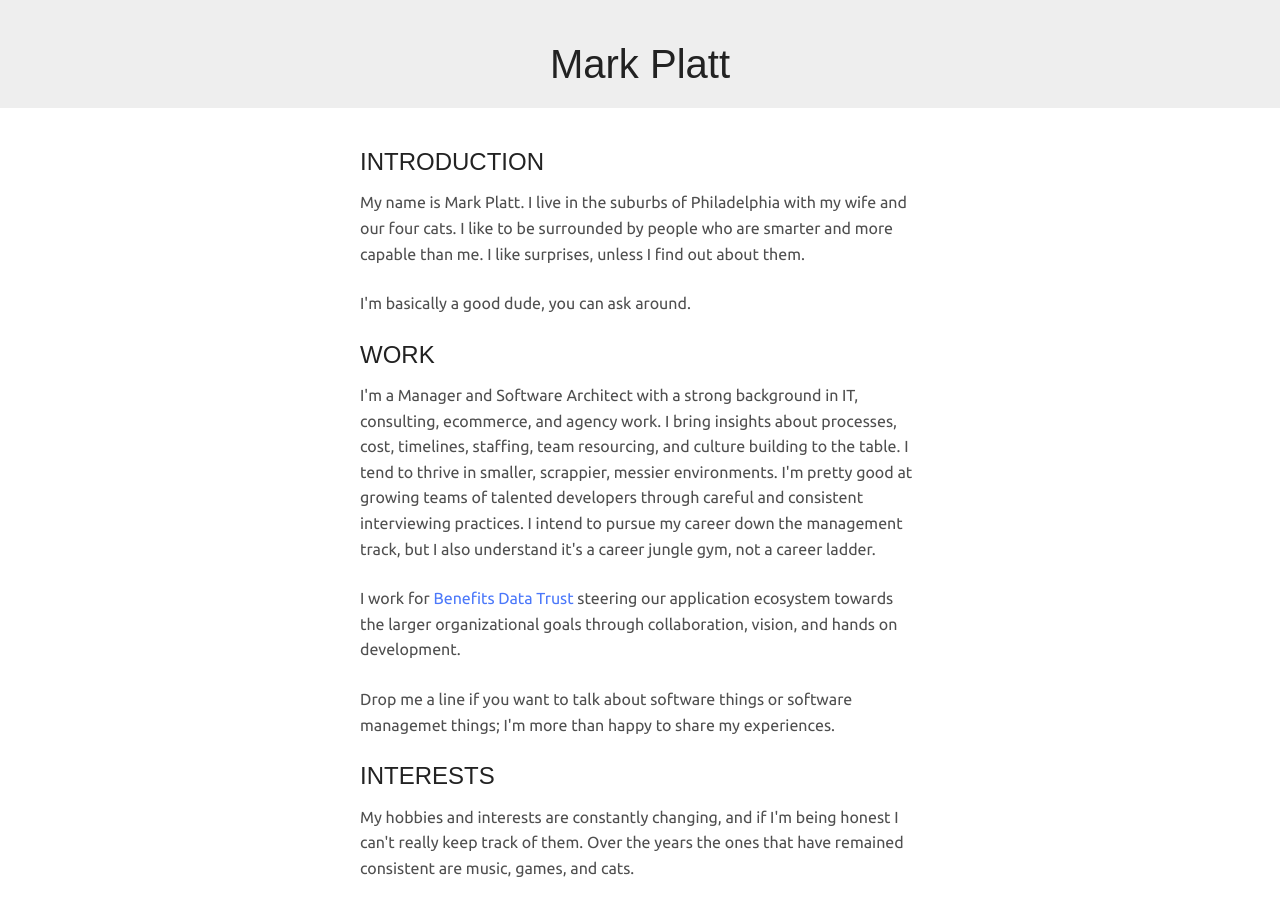
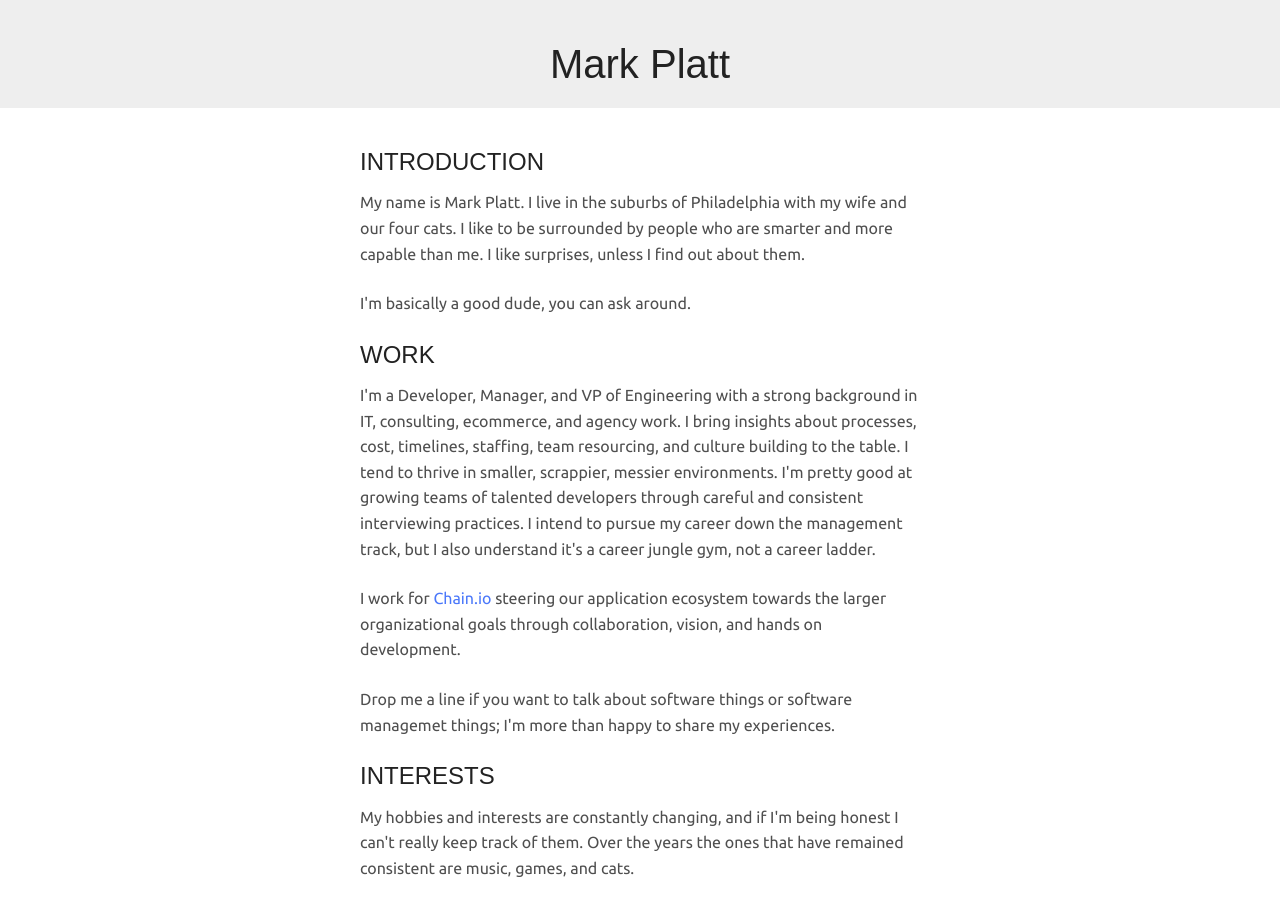
Before and after one commit to mrkplt/mrkplt.github.io, a Jekyll site: the page built from index.html, in a window 1280 px wide and 900 px high. Built offline with Jekyll 4.4.1, drawn with Linux system fonts in a browser that asks for light colours; some web fonts are replaced.

Commit message:
Update work.html

```diff
--- a/_includes/work.html
+++ b/_includes/work.html
@@ -1,9 +1,9 @@
 <h2 id='work'>Work</h2>
 <p>
-  I'm a Manager and Software Architect with a strong background in IT, consulting, ecommerce, and agency work. I bring insights about processes, cost, timelines, staffing, team resourcing, and culture building to the table. I tend to thrive in smaller, scrappier, messier environments. I'm pretty good at growing teams of talented developers through careful and consistent interviewing practices. I intend to pursue my career down the management track, but I also understand it's a career jungle gym, not a career ladder.
+  I'm a Developer, Manager, and VP of Engineering with a strong background in IT, consulting, ecommerce, and agency work. I bring insights about processes, cost, timelines, staffing, team resourcing, and culture building to the table. I tend to thrive in smaller, scrappier, messier environments. I'm pretty good at growing teams of talented developers through careful and consistent interviewing practices. I intend to pursue my career down the management track, but I also understand it's a career jungle gym, not a career ladder.
 </p>
 <p>
-  I work for <a href="https://bdtrust.org/">Benefits Data Trust</a> steering our application ecosystem towards the larger organizational goals through collaboration, vision, and hands on development.
+  I work for <a href="https://chain.io/">Chain.io</a> steering our application ecosystem towards the larger organizational goals through collaboration, vision, and hands on development.
 </p>
 <p>
   Drop me a line if you want to talk about software things or software managemet things; I'm more than happy to share my experiences.
```
